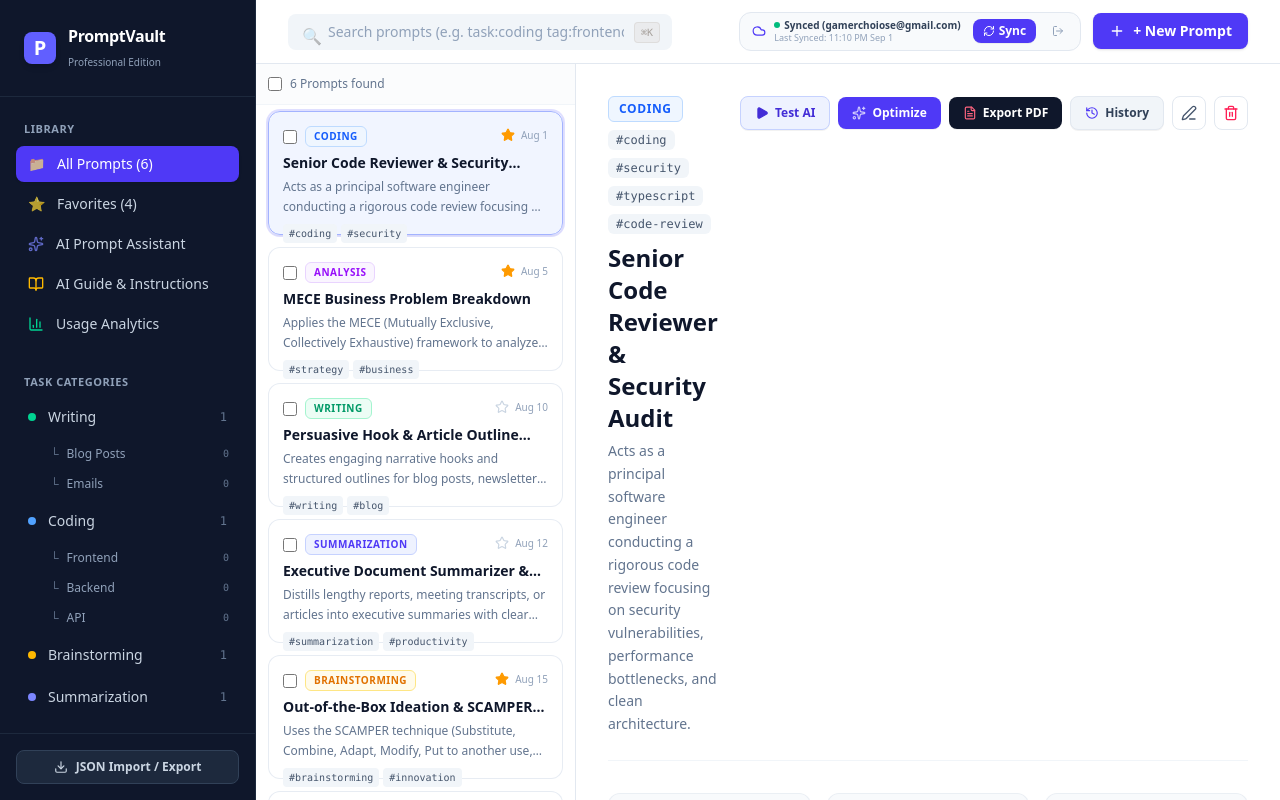
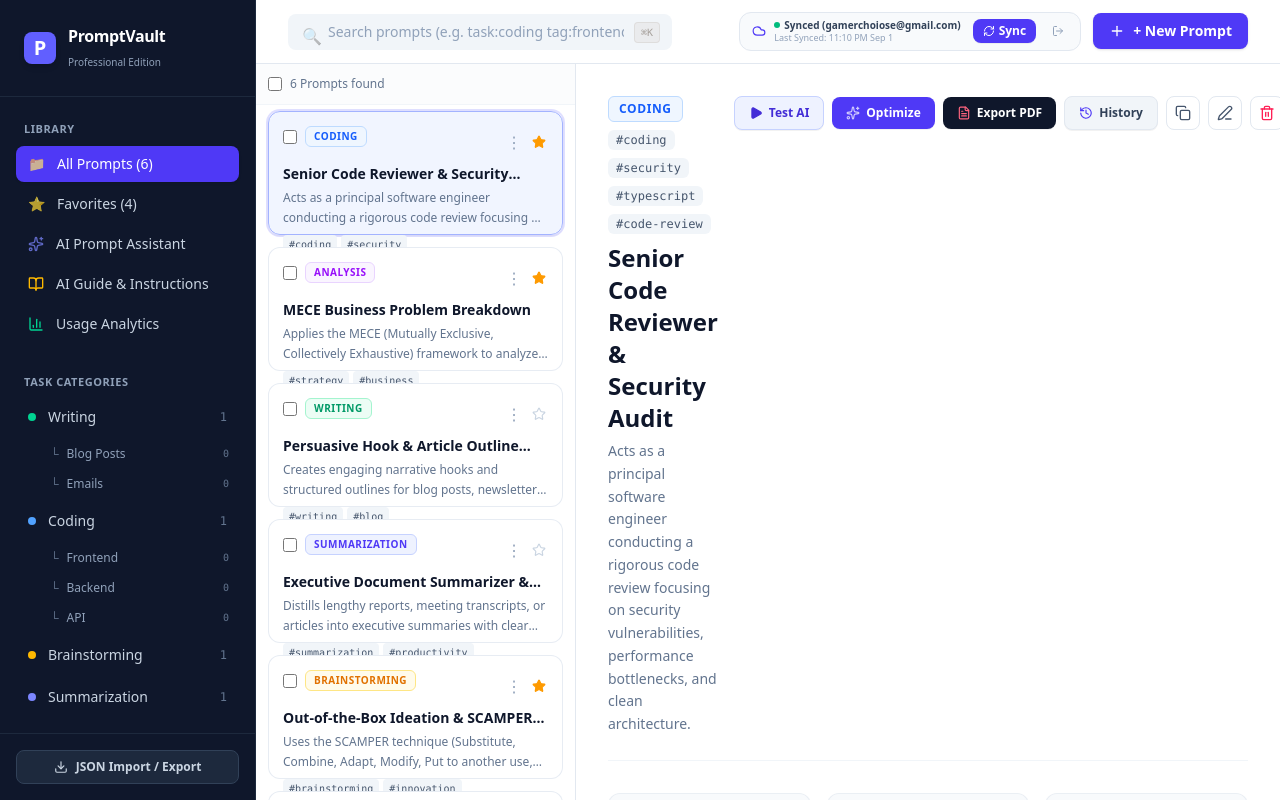
Before and after one commit to gamerchoiose-ui/Prompt-Organizer, a React (Vite) app: page / in a window 1280 px wide. Built offline with nearby package versions, Linux system fonts and the light colour scheme.

Commit message:
feat: add prompt duplication and refactor project
- Implement `handleDuplicatePrompt` functionality
- Refine Gemini system instructions for better indexing
- Move dependencies to proper devDependencies
- Update scripts to be cross-platform compatible

```diff
--- a/server.ts
+++ b/server.ts
@@ -32,11 +32,18 @@
   try {
     const { action, currentPrompt, instructions, taskType } = req.body;
 
-    let systemInstruction = "You are an expert prompt engineer. Help users create, refine, and optimize structured AI prompts.";
+    let systemInstruction = "You are an expert prompt engineer and system integration assistant. Your core task is to create and structure a new prompt entry while guaranteeing that all associated metadata—specifically its assigned category and tags—are fully indexed, linked, and searchable.";
     let contents = "";
 
     if (action === "generate") {
-      contents = `Create a professional, highly effective AI prompt for the following goal/task type ("${taskType || 'general'}"): ${instructions}.
+      contents = `Create a professional, highly effective AI prompt for the following goal/task type ("${taskType || 'Writing'}"): ${instructions}.
+
+      Requirements:
+      1. Core Task: Create a new prompt based on the provided text/goal.
+      2. Categorization: Assign the prompt to the specified category ("${taskType || 'Writing'}").
+      3. Tagging: Associate the prompt with relevant tags as an array of strings.
+      4. Crucial Linking & Discoverability Instruction: Ensure that the assignment of the category and tags to the prompt is correctly registered and linked within the system's data structure, so that the prompt is immediately discoverable when users filter or search by this category or any of these tags.
+
       Provide a descriptive name, description, prompt text (with placeholders like {{variable}} if appropriate), tags (array), associated task, example input, and example output.`;
     } else if (action === "optimize") {
       contents = `Optimize and improve the following prompt based on these instructions ("${instructions}"):
@@ -44,8 +51,9 @@
       Description: ${currentPrompt.description}
       Prompt Text: ${currentPrompt.prompt_text}
       Associated Task: ${currentPrompt.associated_task}
+      Tags: ${(currentPrompt.tags || []).join(', ')}
 
-      Make it clearer, more structured, and robust for Gemini or LLMs.`;
+      Make it clearer, more structured, and robust for Gemini or LLMs, while ensuring that the category ("${currentPrompt.associated_task}") and tags remain correctly linked and discoverable.`;
     } else {
       contents = instructions;
     }
@@ -107,6 +115,71 @@
   }
 });
 
+// Endpoint for advanced search & scoring (Elasticsearch architecture simulation)
+app.post("/api/search", (req, res) => {
+  try {
+    const { query, prompts, filters } = req.body;
+    if (!prompts || !Array.isArray(prompts)) {
+      return res.status(400).json({ success: false, error: "Prompts array required" });
+    }
+
+    const searchQuery = (query || "").trim().toLowerCase();
+
+    // Score and filter prompts with boosted field relevance
+    const results = prompts.map((prompt: any) => {
+      let score = 0;
+      const name = (prompt.name || "").toLowerCase();
+      const desc = (prompt.description || "").toLowerCase();
+      const text = (prompt.prompt_text || "").toLowerCase();
+      const tags = (prompt.tags || []).map((t: string) => t.toLowerCase());
+      const task = (prompt.associated_task || "").toLowerCase();
+
+      if (!searchQuery) {
+        score = 1.0;
+      } else {
+        if (name.includes(searchQuery)) score += 10.0;
+        if (desc.includes(searchQuery)) score += 5.0;
+        if (text.includes(searchQuery)) score += 2.0;
+        if (tags.some(t => t.includes(searchQuery))) score += 4.0;
+        if (task.includes(searchQuery)) score += 3.0;
+
+        // Fuzzy / prefix matching fallback
+        if (score === 0 && searchQuery.length > 2) {
+          if (name.startsWith(searchQuery.slice(0, 2)) || desc.startsWith(searchQuery.slice(0, 2))) {
+            score += 0.5;
+          }
+        }
+      }
+
+      let matchesFilters = true;
+      if (filters) {
+        if (filters.associated_task && filters.associated_task !== 'All Tasks' && prompt.associated_task !== filters.associated_task) {
+          matchesFilters = false;
+        }
+        if (filters.is_favorite && !prompt.is_favorite) {
+          matchesFilters = false;
+        }
+        if (filters.tag && (!prompt.tags || !prompt.tags.includes(filters.tag))) {
+          matchesFilters = false;
+        }
+      }
+
+      return {
+        ...prompt,
+        _score: score,
+        _matches: score > 0 && matchesFilters
+      };
+    })
+    .filter(item => item._matches)
+    .sort((a, b) => b._score - a._score);
+
+    res.json({ success: true, results, total: results.length });
+  } catch (error: any) {
+    console.error("Search API Error:", error);
+    res.status(500).json({ success: false, error: error.message || "Search failed" });
+  }
+});
+
 async function startServer() {
   const isProduction = process.env.NODE_ENV === "production";
 
--- a/src/App.tsx
+++ b/src/App.tsx
@@ -385,6 +385,30 @@
       prev.map(p => selectedPromptIds.includes(p.prompt_id) ? { ...p, subfolder: targetSubfolder === '__none__' ? undefined : targetSubfolder } : p)
     );
     setSelectedPromptIds([]);
+  };
+
+  const handleDuplicatePrompt = (promptId: string) => {
+    const target = prompts.find(p => p.prompt_id === promptId);
+    if (!target) return;
+    const now = new Date().toISOString();
+    const duplicated: PromptItem = {
+      ...target,
+      prompt_id: `prompt-${Date.now()}`,
+      name: `${target.name} - Copy`,
+      date_created: now,
+      last_used: now,
+      versions: [
+        {
+          version_id: `v-${Date.now()}`,
+          version_number: 1,
+          prompt_text: target.prompt_text,
+          timestamp: now,
+          change_summary: 'Initial duplicate copy',
+        }
+      ]
+    };
+    setPrompts(prev => [duplicated, ...prev]);
+    setSelectedPromptId(duplicated.prompt_id);
   };
 
   const handleSavePrompt = (promptData: Omit<PromptItem, 'prompt_id' | 'date_created' | 'last_used'> & { prompt_id?: string }) => {
@@ -848,6 +872,7 @@
             onToggleSelectAll={handleToggleSelectAll}
             onCheckboxChange={handleCheckboxChange}
             onToggleFavorite={handleToggleFavorite}
+            onDuplicate={handleDuplicatePrompt}
             selectedTask={selectedTask}
             getTaskColorClass={getTaskColorClass}
             handleBulkDelete={handleBulkDelete}
@@ -857,6 +882,14 @@
             subFolders={subFolders}
             onDeselectAll={() => setSelectedPromptIds([])}
             onReorderPrompts={handleReorderPrompts}
+            searchQuery={searchQuery}
+            setSearchQuery={setSearchQuery}
+            onResetFilters={() => {
+              setSelectedTask('All Tasks');
+              setSelectedSubFolder(null);
+              setSelectedTag(null);
+              setShowFavoritesOnly(false);
+            }}
           />
 
           <PromptDetailView
@@ -876,6 +909,7 @@
               setIsCreateOpen(true);
             }}
             onDelete={handleDeletePrompt}
+            onDuplicate={handleDuplicatePrompt}
             getTaskColorClass={getTaskColorClass}
             copied={copied}
             onCopy={handleCopyPromptText}
--- a/src/components/PromptDetailView.tsx
+++ b/src/components/PromptDetailView.tsx
@@ -12,6 +12,7 @@
   onOpenHistory: () => void;
   onEdit: (prompt: PromptItem) => void;
   onDelete: (promptId: string, e?: React.MouseEvent) => void;
+  onDuplicate: (promptId: string) => void;
   getTaskColorClass: (task: string) => string;
   copied: boolean;
   onCopy: (text: string) => void;
@@ -25,6 +26,7 @@
   onOpenHistory,
   onEdit,
   onDelete,
+  onDuplicate,
   getTaskColorClass,
   copied,
   onCopy,
@@ -91,6 +93,14 @@
                     {currentSelectedPrompt.versions.length}
                   </span>
                 )}
+              </button>
+
+              <button
+                onClick={() => onDuplicate(currentSelectedPrompt.prompt_id)}
+                className="p-2 hover:bg-slate-100 rounded-lg text-slate-600 border border-slate-200 transition-colors"
+                title="Duplicate prompt"
+              >
+                <Copy className="w-4 h-4" />
               </button>
 
               <button
--- a/src/components/PromptSidebarList.tsx
+++ b/src/components/PromptSidebarList.tsx
@@ -1,7 +1,8 @@
 import React, { useState, useEffect, useRef } from 'react';
 import { PromptItem } from '../types';
 import { FolderKanban, Trash2, Star } from 'lucide-react';
-import { List } from 'react-window';
+import * as ReactWindow from 'react-window';
+const List = (ReactWindow as any).List || (ReactWindow as any).default;
 
 interface PromptSidebarListProps {
   filteredPrompts: PromptItem[];
@@ -11,6 +12,7 @@
   onToggleSelectAll: () => void;
   onCheckboxChange: (promptId: string, e: React.MouseEvent) => void;
   onToggleFavorite: (promptId: string, e?: React.MouseEvent) => void;
+  onDuplicate: (promptId: string) => void;
   selectedTask: string;
   getTaskColorClass: (task: string) => string;
   handleBulkDelete: () => void;
@@ -20,6 +22,9 @@
   subFolders: Record<string, string[]>;
   onDeselectAll: () => void;
   onReorderPrompts: (draggedId: string, targetId: string) => void;
+  searchQuery?: string;
+  setSearchQuery?: (query: string) => void;
+  onResetFilters?: () => void;
 }
 
 interface RowProps {
@@ -29,9 +34,29 @@
   onSelectPrompt: (promptId: string) => void;
   onCheckboxChange: (promptId: string, e: React.MouseEvent) => void;
   onToggleFavorite: (promptId: string, e?: React.MouseEvent) => void;
+  onDuplicate: (promptId: string) => void;
   getTaskColorClass: (task: string) => string;
   onReorderPrompts: (draggedId: string, targetId: string) => void;
+  searchQuery?: string;
 }
+
+const highlightText = (text: string, query?: string) => {
+  if (!query || !query.trim()) return text;
+  try {
+    const parts = text.split(new RegExp(`(${query.replace(/[-\/\\^$*+?.()|[\]{}]/g, '\\$&')})`, 'gi'));
+    return parts.map((part, i) =>
+      part.toLowerCase() === (query || '').toLowerCase() ? (
+        <mark key={i} className="bg-amber-200 text-stone-900 rounded px-0.5 font-semibold not-italic">
+          {part}
+        </mark>
+      ) : (
+        part
+      )
+    );
+  } catch (e) {
+    return text;
+  }
+};
 
 const RowComponent = ({
   index,
@@ -42,8 +67,10 @@
   onSelectPrompt,
   onCheckboxChange,
   onToggleFavorite,
+  onDuplicate,
   getTaskColorClass,
   onReorderPrompts,
+  searchQuery,
 }: {
   index: number;
   style: React.CSSProperties;
@@ -52,9 +79,17 @@
   if (!p) return null;
   const isSelected = selectedPromptId === p.prompt_id;
   const isChecked = selectedPromptIds.includes(p.prompt_id);
+  const [showContextMenu, setShowContextMenu] = useState(false);
+
+  useEffect(() => {
+    if (!showContextMenu) return;
+    const handleClickOutside = () => setShowContextMenu(false);
+    window.addEventListener('click', handleClickOutside);
+    return () => window.removeEventListener('click', handleClickOutside);
+  }, [showContextMenu]);
 
   return (
-    <div style={style} className="px-3 py-1.5">
+    <div style={style} className="px-3 py-1.5 relative">
       <div
         draggable
         onDragStart={(e) => e.dataTransfer.setData('text/plain', p.prompt_id)}
@@ -67,6 +102,10 @@
           }
         }}
         onClick={() => onSelectPrompt(p.prompt_id)}
+        onContextMenu={(e) => {
+          e.preventDefault();
+          setShowContextMenu(true);
+        }}
         className={`p-3.5 rounded-xl cursor-grab active:cursor-grabbing transition-all border relative group h-full flex flex-col justify-between ${
           isSelected
             ? 'bg-indigo-50/80 border-indigo-300 ring-2 ring-indigo-500/20 shadow-xs'
@@ -89,22 +128,29 @@
             </div>
             <div className="flex items-center gap-1">
               <button
+                onClick={(e) => {
+                  e.stopPropagation();
+                  setShowContextMenu(!showContextMenu);
+                }}
+                className="text-slate-400 hover:text-slate-700 p-1 rounded hover:bg-slate-200/60 transition-colors"
+                title="Sidebar context options"
+              >
+                ⋮
+              </button>
+              <button
                 onClick={(e) => onToggleFavorite(p.prompt_id, e)}
                 className="text-slate-300 hover:text-amber-500 p-0.5"
               >
                 <Star className={`w-3.5 h-3.5 ${p.is_favorite ? 'text-amber-500 fill-amber-500' : ''}`} />
               </button>
-              <span className="text-[10px] text-slate-400">
-                {p.date_created ? new Date(p.date_created).toLocaleDateString(undefined, { month: 'short', day: 'numeric' }) : ''}
-              </span>
             </div>
           </div>
 
           <h3 className="font-bold text-sm text-slate-900 line-clamp-1 group-hover:text-indigo-600 transition-colors">
-            {p.name}
+            {highlightText(p.name, searchQuery)}
           </h3>
           <p className="text-xs text-slate-500 line-clamp-2 mt-1 leading-relaxed">
-            {p.description}
+            {highlightText(p.description, searchQuery)}
           </p>
         </div>
 
@@ -112,9 +158,45 @@
           <div className="mt-2 flex items-center gap-1 flex-wrap">
             {p.tags.slice(0, 2).map((tag, idx) => (
               <span key={idx} className="text-[10px] bg-slate-100 text-slate-600 px-1.5 py-0.5 rounded font-mono">
-                #{tag}
+                #{highlightText(tag, searchQuery)}
               </span>
             ))}
+          </div>
+        )}
+
+        {/* Context Menu Dropdown */}
+        {showContextMenu && (
+          <div className="absolute right-3 top-10 w-44 bg-white rounded-xl shadow-xl border border-stone-200 z-30 py-1.5 text-xs animate-in fade-in duration-150">
+            <button
+              onClick={(e) => {
+                e.stopPropagation();
+                setShowContextMenu(false);
+                onDuplicate(p.prompt_id);
+              }}
+              className="w-full text-left px-3.5 py-2 hover:bg-stone-50 text-stone-700 font-medium flex items-center gap-2"
+            >
+              <span>📋</span> Duplicate Prompt
+            </button>
+            <button
+              onClick={(e) => {
+                e.stopPropagation();
+                setShowContextMenu(false);
+                navigator.clipboard.writeText(p.prompt_text);
+              }}
+              className="w-full text-left px-3.5 py-2 hover:bg-stone-50 text-stone-700 font-medium flex items-center gap-2"
+            >
+              <span>✂️</span> Copy Prompt Text
+            </button>
+            <button
+              onClick={(e) => {
+                e.stopPropagation();
+                setShowContextMenu(false);
+                onToggleFavorite(p.prompt_id, e);
+              }}
+              className="w-full text-left px-3.5 py-2 hover:bg-stone-50 text-stone-700 font-medium flex items-center gap-2"
+            >
+              <span>⭐</span> {p.is_favorite ? 'Remove Favorite' : 'Mark Favorite'}
+            </button>
           </div>
         )}
       </div>
@@ -130,6 +212,7 @@
   onToggleSelectAll,
   onCheckboxChange,
   onToggleFavorite,
+  onDuplicate,
   selectedTask,
   getTaskColorClass,
   handleBulkDelete,
@@ -139,6 +222,9 @@
   subFolders,
   onDeselectAll,
   onReorderPrompts,
+  searchQuery,
+  setSearchQuery,
+  onResetFilters,
 }) => {
   const containerRef = useRef<HTMLDivElement>(null);
   const [listHeight, setListHeight] = useState(400);
@@ -167,8 +253,10 @@
     onSelectPrompt,
     onCheckboxChange,
     onToggleFavorite,
+    onDuplicate,
     getTaskColorClass,
     onReorderPrompts,
+    searchQuery,
   }), [
     filteredPrompts,
     selectedPromptId,
@@ -176,8 +264,10 @@
     onSelectPrompt,
     onCheckboxChange,
     onToggleFavorite,
+    onDuplicate,
     getTaskColorClass,
     onReorderPrompts,
+    searchQuery,
   ]);
 
   return (
@@ -266,20 +356,31 @@
 
       <div ref={containerRef} className="flex-1 overflow-hidden w-full">
         {filteredPrompts.length > 0 ? (
-          <List
-            height={listHeight || 400}
-            rowCount={filteredPrompts.length}
-            rowHeight={136}
-            width="100%"
-            rowComponent={RowComponent}
-            rowProps={rowProps}
-            className="focus:outline-hidden"
-          />
+          React.createElement(List as any, {
+            height: listHeight || 400,
+            rowCount: filteredPrompts.length,
+            rowHeight: 136,
+            width: "100%",
+            rowComponent: RowComponent,
+            rowProps: rowProps,
+            className: "focus:outline-hidden"
+          })
         ) : (
           <div className="text-center py-12 px-4 space-y-3">
             <FolderKanban className="w-10 h-10 text-slate-300 mx-auto" />
             <p className="text-sm font-medium text-slate-700">No prompts found</p>
             <p className="text-xs text-slate-400">Try adjusting your filters or search query.</p>
+            {(searchQuery || onResetFilters) && (
+              <button
+                onClick={() => {
+                  if (setSearchQuery) setSearchQuery('');
+                  if (onResetFilters) onResetFilters();
+                }}
+                className="mt-2 px-3 py-1.5 bg-indigo-50 hover:bg-indigo-100 text-indigo-700 text-xs font-semibold rounded-lg transition-colors border border-indigo-200 inline-block"
+              >
+                Clear Search & Reset Filters
+              </button>
+            )}
           </div>
         )}
       </div>
--- a/src/types.ts
+++ b/src/types.ts
@@ -19,6 +19,7 @@
   example_input?: string;
   example_output?: string;
   is_favorite?: boolean;
+  use_count?: number;
   versions?: PromptVersion[];
 }
 
```
Also changed, not shown: package.json (+11 -10 lines), 1 other file (tests, documents, lock files or other folders).
